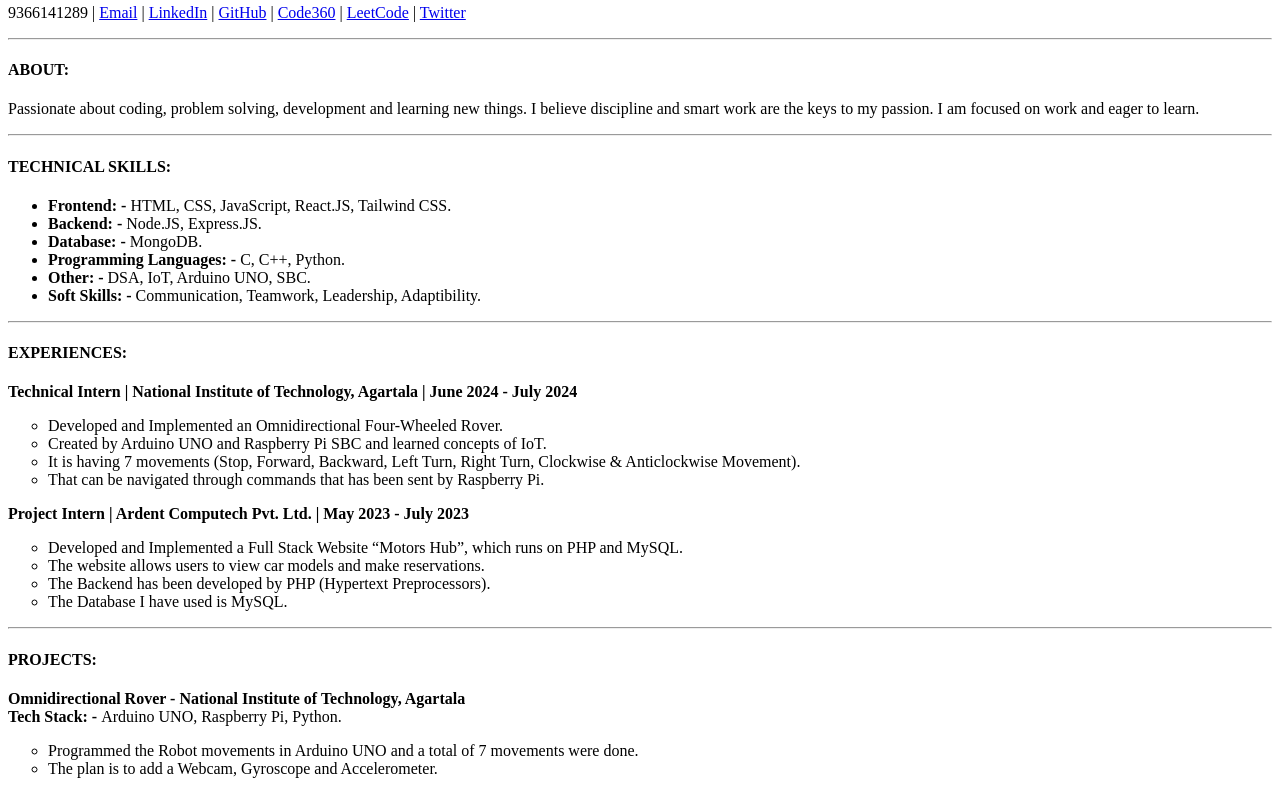
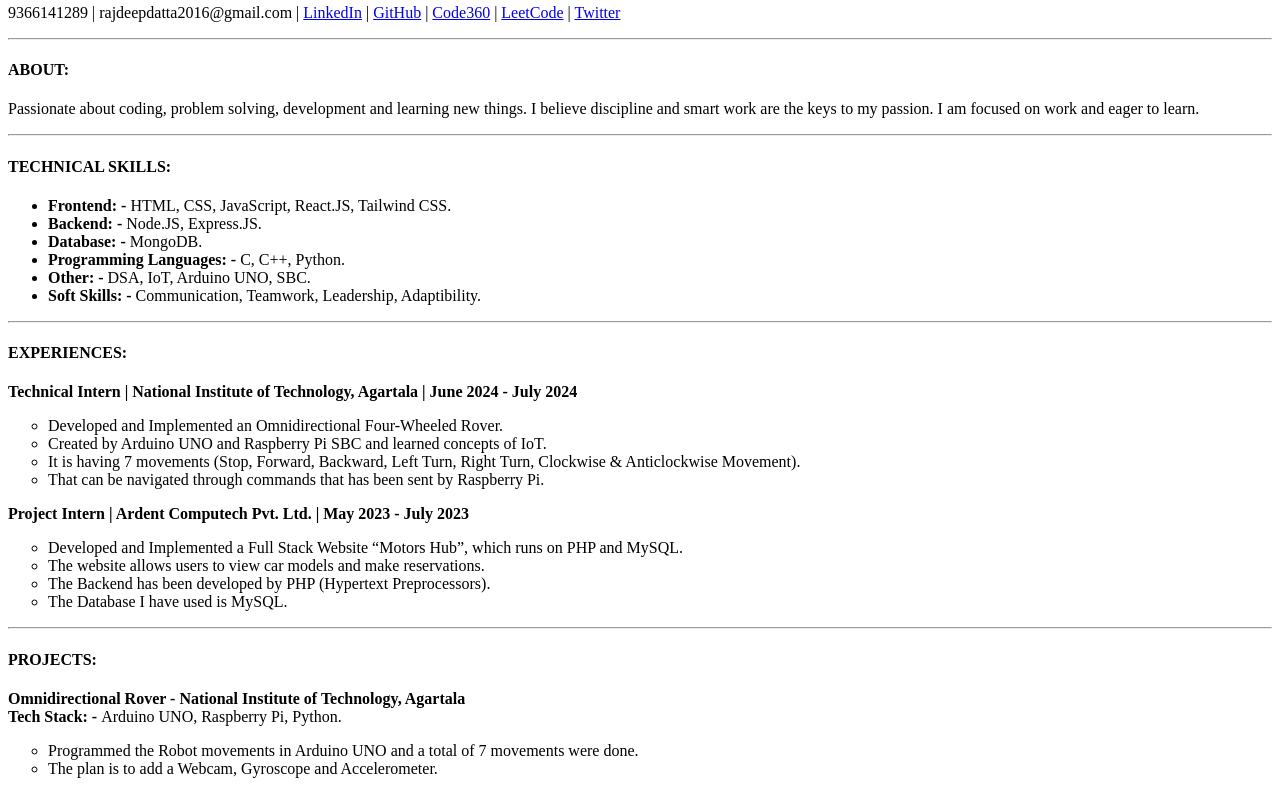
Before and after one commit to rajdeepdatta2016/My-Resume-Rajdeep-Datta, a plain HTML site: page index.html in a window 1280 px wide. Shown: the part 183-973 px from the top of the page. Drawn offline with Linux system fonts and the light colour scheme.

Commit message:
Update index.html

```diff
--- a/index.html
+++ b/index.html
@@ -11,7 +11,7 @@
         <img src="./assets/images/profilePic.png" height="100" alt="">
         <p>
             9366141289 |
-            <a href="https://myaccount.google.com/?hl=en_GB&utm_source=OGB&utm_medium=act&gar=WzEyMF0" target="_blank">Email</a> |
+            rajdeepdatta2016@gmail.com |
             <a href="https://www.linkedin.com/in/rajdeep-datta-bbb0b3247/" target="_blank">LinkedIn</a> |
             <a href="https://github.com/rajdeepdatta2016" target="_blank">GitHub</a> |
             <a href="https://www.naukri.com/code360/profile/rajdeepdatta" target="_blank">Code360</a> |
```
